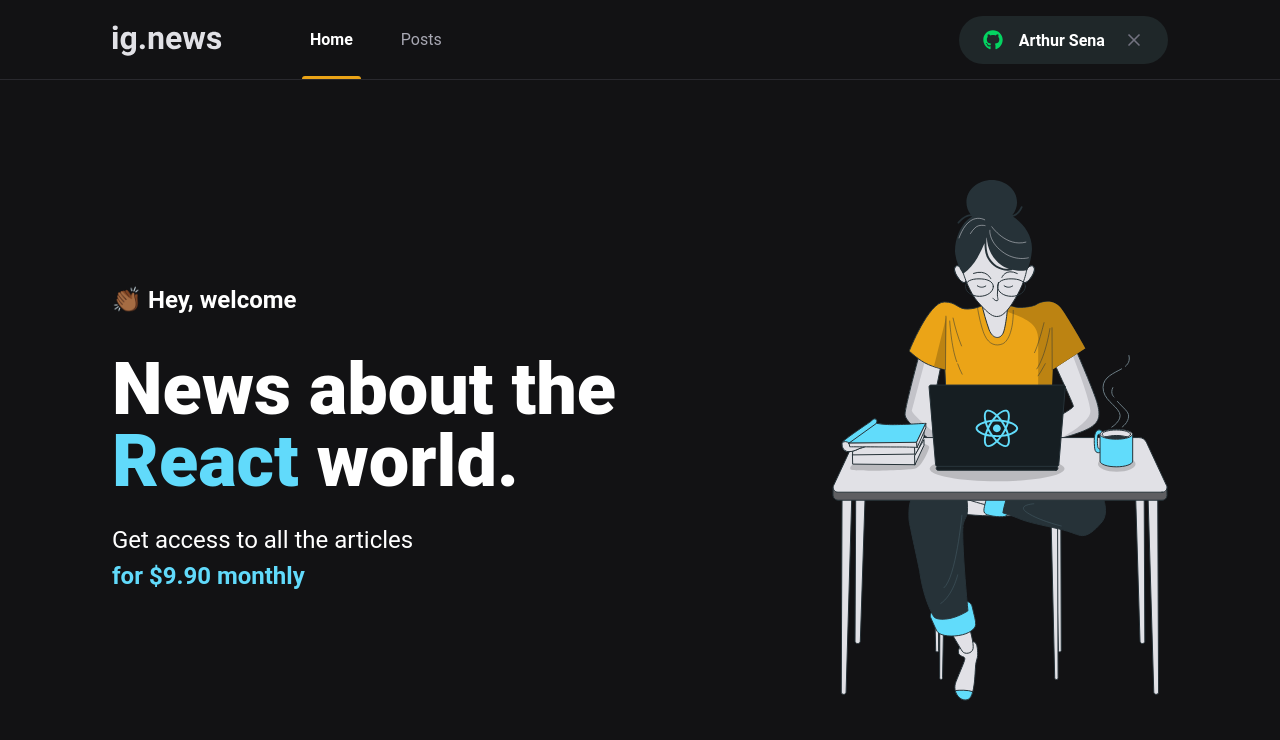
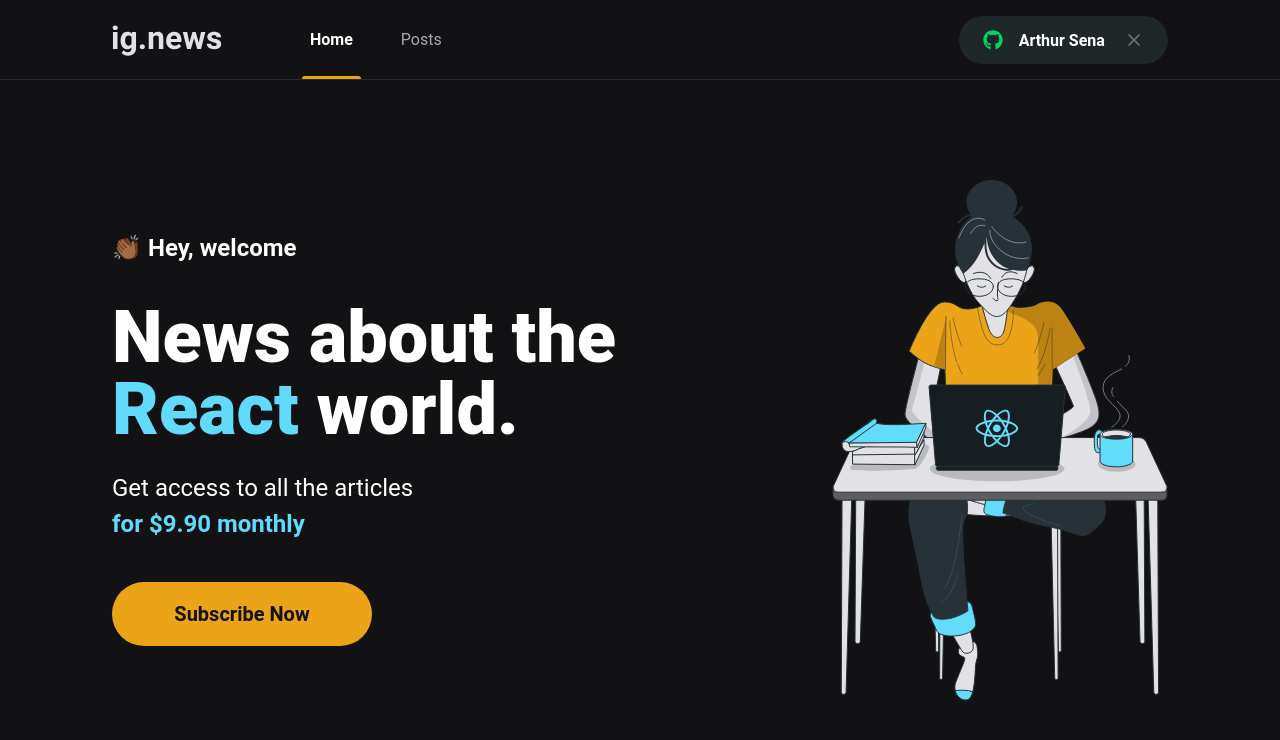
Before and after one commit to senaarth/ignews, a Next.js app: page / in a window 1280 px wide. Shown: the top 740 px of the page. Built offline with nearby package versions, Linux system fonts and the light colour scheme.

Commit message:
creates subscribe button component

```diff
--- /dev/null
+++ b/src/components/SubscribeButton/index.tsx
@@ -0,0 +1,9 @@
+import styles from "./styles.module.scss";
+
+export function SubscribeButton() {
+    return (
+        <button type="button" className={styles.subscribeButton}>
+            Subscribe Now
+        </button>
+    );
+}
--- /dev/null
+++ b/src/components/SubscribeButton/styles.module.scss
@@ -0,0 +1,20 @@
+.subscribeButton {
+    height: 4rem;
+    width: 260px;
+    border: 0;
+    border-radius: 2rem;
+    background: var(--yellow-500);
+    color: var(--gray-900);
+    font-size: 1.25rem;
+    font-weight: bold;
+
+    display: flex;
+    align-items: center;
+    justify-content: center;
+
+    transition: filter 0.2s;
+
+    &:hover {
+        filter: brightness(0.8);
+    }
+}
--- a/src/pages/index.tsx
+++ b/src/pages/index.tsx
@@ -1,5 +1,6 @@
 import Head from "next/head";
 
+import { SubscribeButton } from "../components/SubscribeButton";
 import styles from "../styles/home.module.scss";
 
 export default function Home() {
@@ -11,11 +12,15 @@
       <main className={styles.contentContainer}>
         <section className={styles.hero}>
           <span>👏🏾 Hey, welcome</span>
-          <h1>News about the <span>React</span> world.</h1>
+          <h1>
+            News about the <span>React</span> world.
+          </h1>
           <p>
-            Get access to all the articles<br/>
+            Get access to all the articles
+            <br />
             <span>for $9.90 monthly</span>
           </p>
+          <SubscribeButton />
         </section>
         <img src="/images/avatar.svg" alt="Girl Coding" />
       </main>
--- a/src/styles/home.module.scss
+++ b/src/styles/home.module.scss
@@ -7,7 +7,6 @@
   display: flex;
   align-items: center;
   justify-content: space-between;
-
 }
 
 .hero {
@@ -39,4 +38,8 @@
       font-weight: bold;
     }
   }
+
+  button {
+    margin-top: 2.5rem;
   }
+}
```
Lines whose indentation alone changed are shown as unchanged.
